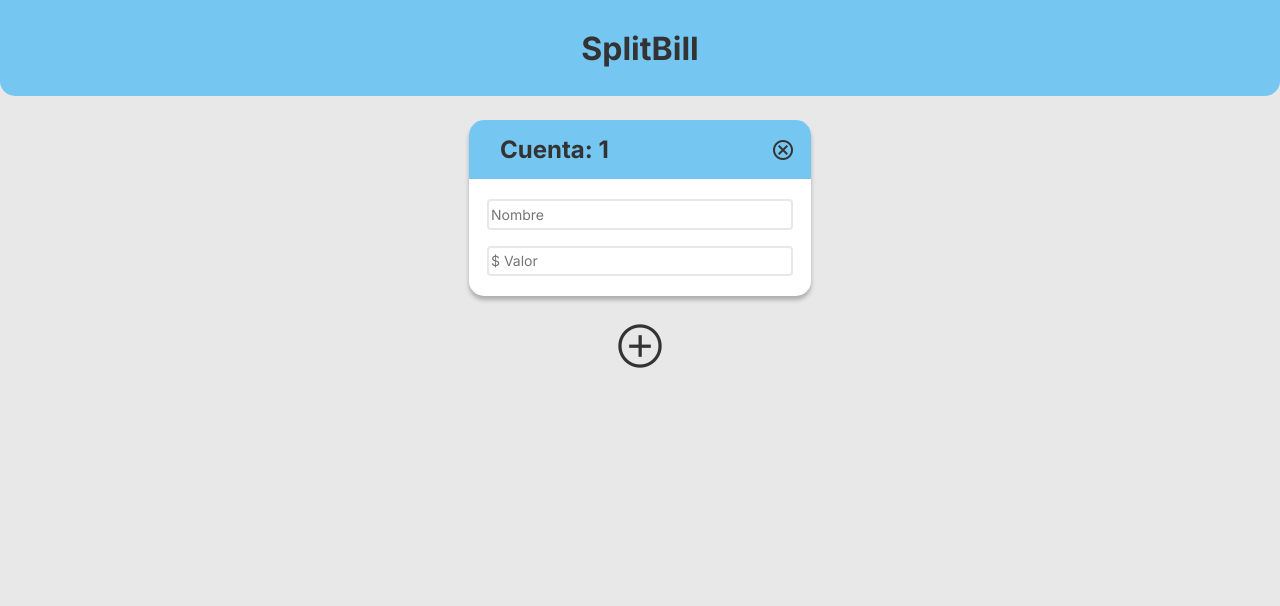
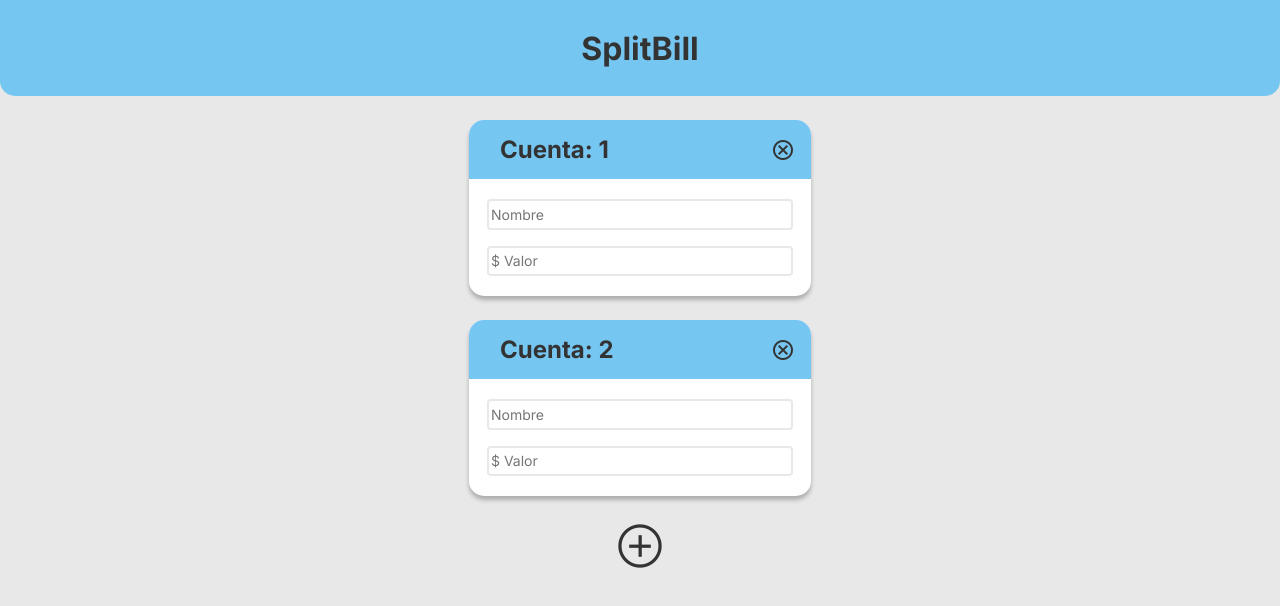
Before and after one commit to fabian-co/SplitBill, a website: page index.html in a window 1280 px wide. Drawn offline with nearby package versions, Linux system fonts and the light colour scheme.

Commit message:
cree el main.js e hice que creara el countBox de manera dinamica, falta que se sume cuando presionemos el botón

```diff
--- a/index.html
+++ b/index.html
@@ -23,19 +23,13 @@
     </header>
 
     <!-- cuentas -->
-    <div class="count">
-      <div class="countBox">
-        <div class="countTitle">
-          <h2>Cuenta: 1</h2>
-          <span class="material-symbols-outlined"> cancel </span>
-        </div>
-        <div class="countValues">
-          <input type="text" placeholder="Nombre" />
-          <input type="number" placeholder="$ Valor" />
-        </div>
-      </div>
+    <div class="countBody">
+      <div class="count"></div>
+
       <!-- adicionar cuadro simbolo -->
       <span id="addSymbol" class="material-symbols-outlined"> add_circle </span>
     </div>
+
+    <script src="./main.js"></script>
   </body>
 </html>
--- /dev/null
+++ b/main.js
@@ -0,0 +1,57 @@
+const count = document.querySelector(".count")
+/*
+<div class="countBox">
+    <div class="countTitle">
+        <h2>Cuenta: 1</h2>
+        <span class="material-symbols-outlined"> cancel </span>
+    </div>
+    <div class="countValues">
+        <input type="text" placeholder="Nombre" />
+        <input type="number" placeholder="$ Valor" />
+    </div>
+</div>
+*/
+
+let addBox = 2;
+
+function valueBox (titleId, name, value){
+    titleId,
+    name,
+    value
+}
+
+for (let i = 0; i < addBox; i++){
+    const countBox = document.createElement("div")
+    countBox.classList.add("countBox")
+
+
+    const countTitle = document.createElement("div")
+    countTitle.classList.add("countTitle")
+
+    const h2Tittle = document.createElement("h2")
+    h2Tittle.innerText = "Cuenta: " + (i+1)
+
+    const span = document.createElement("span")
+    span.classList.add("material-symbols-outlined")
+    span.innerText = "cancel"
+
+
+    const countValues = document.createElement("div")
+    countValues.classList.add("countValues")
+
+    const inputName = document.createElement("input")
+    inputName.setAttribute("type", "text")
+    inputName.setAttribute("placeholder", "Nombre")
+
+    const inputValue = document.createElement("input")
+    inputValue.setAttribute("type", "number")
+    inputValue.setAttribute("placeholder", "$ Valor")
+
+    countValues.append(inputName, inputValue)
+    countTitle.append(h2Tittle, span)
+    countBox.append(countTitle, countValues)
+
+
+    count.append(countBox)
+    console.log("Hola")
+}
--- a/style.css
+++ b/style.css
@@ -38,6 +38,11 @@ h1 {
 
 .titleApp {
     color: var(--darkGray);
+}
+.countBody{
+    display: flex;
+    flex-direction: column;
+    align-items: center;
 }
 
 .count {
```
